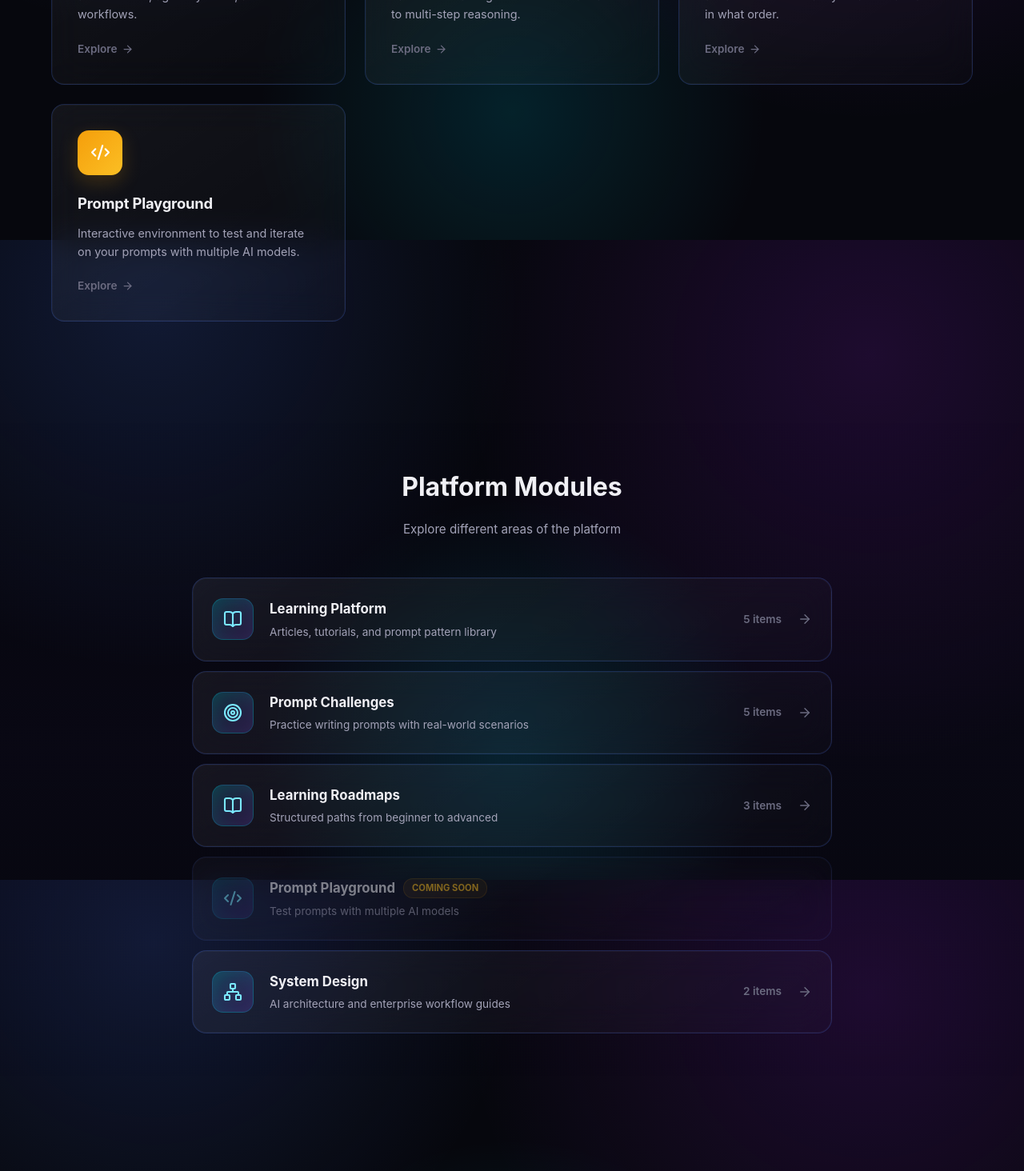
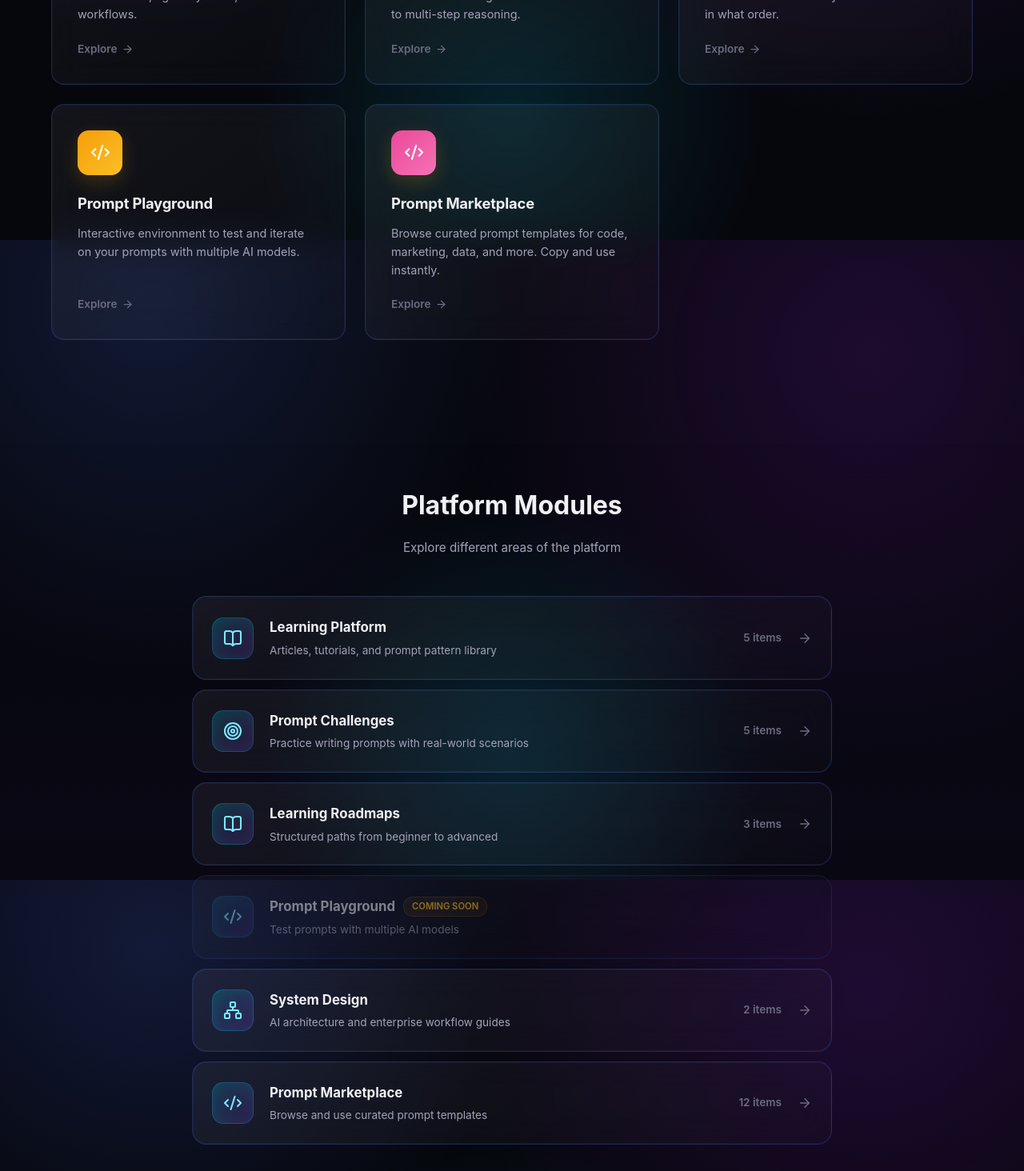
Before and after one commit to Sawan873/Prompt_Diary, a Next.js app in the folder frontend/: page / in a window 1280 px wide. Shown: the part 1300-2764 px from the top of the page at 80% size. Built offline with nearby package versions, Linux system fonts and the light colour scheme; no server answers.

Commit message:
feat(home): add Marketplace to homepage features and modules sections

```diff
--- a/frontend/src/app/page.tsx
+++ b/frontend/src/app/page.tsx
@@ -159,6 +159,14 @@ export default function Home() {
             gradient="linear-gradient(135deg, #f59e0b, #fbbf24)"
             delay="delay-400"
           />
+          <FeatureCard
+            icon="🏪"
+            title="Prompt Marketplace"
+            description="Browse curated prompt templates for code, marketing, data, and more. Copy and use instantly."
+            href="/marketplace"
+            gradient="linear-gradient(135deg, #ec4899, #f472b6)"
+            delay="delay-500"
+          />
         </div>
       </section>
 
@@ -226,6 +234,14 @@ export default function Home() {
               href="/system-design"
               status="active"
               itemCount={2}
+            />
+            <ModuleCard
+              icon="🏪"
+              title="Prompt Marketplace"
+              description="Browse and use curated prompt templates"
+              href="/marketplace"
+              status="active"
+              itemCount={12}
             />
           </div>
         </div>
```
